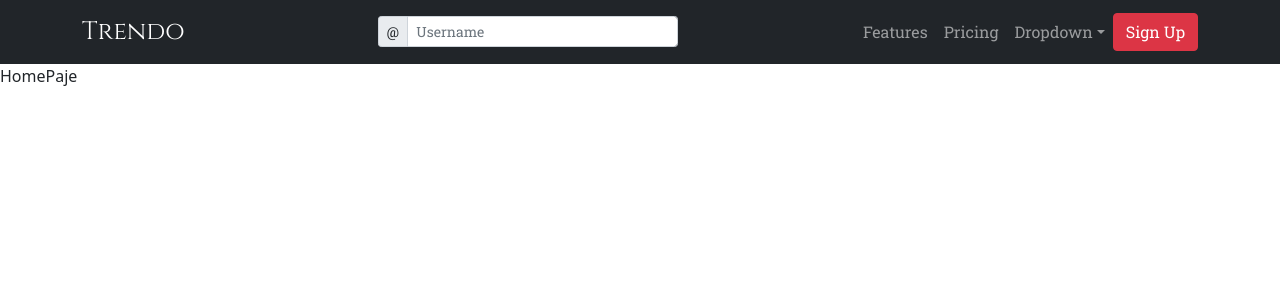
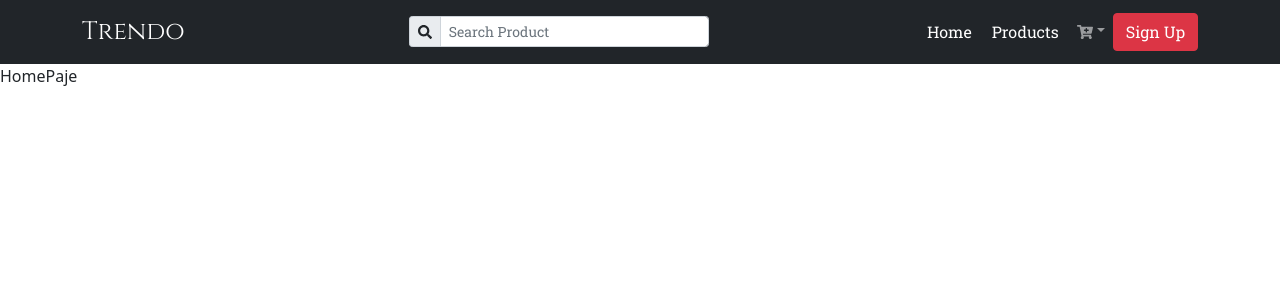
Before and after one commit to Parvez1993/trendo, a React (Create React App) app in the folder frontend/: page / in a window 1280 px wide. Shown: the top 300 px of the page. Built offline with nearby package versions, Linux system fonts and the light colour scheme.

Commit message:
signup modal added

```diff
--- a/frontend/package.json
+++ b/frontend/package.json
@@ -15,6 +15,7 @@
     "react-icons": "^4.3.1",
     "react-router-dom": "6",
     "react-scripts": "5.0.1",
+    "swiper": "^8.1.4",
     "web-vitals": "^2.1.4"
   },
   "scripts": {
--- a/frontend/src/App.js
+++ b/frontend/src/App.js
@@ -8,12 +8,13 @@ import {
   Button,
 } from "react-bootstrap"
 
-import { Routes, Route } from "react-router-dom"
+import { Routes, Route, Link } from "react-router-dom"
 import HomePage from "./components/homepage/HomePage"
 import ProductPage from "./components/ProductPage.js"
 import ProductDetails from "./components/ProductDetails.js"
 import CartPage from "./components/CartPage.js"
 import SignUp from "./components/SignUp"
+import { FaCartPlus, FaSearch } from "react-icons/fa"
 
 function App() {
   return (
@@ -25,18 +26,24 @@ function App() {
           </Navbar.Brand>
 
           <InputGroup size="sm" className="search ms-auto">
-            <InputGroup.Text id="basic-addon1">@</InputGroup.Text>
+            <InputGroup.Text id="basic-addon1">
+              <FaSearch />
+            </InputGroup.Text>
             <FormControl
-              placeholder="Username"
-              aria-label="Username"
+              placeholder="Search Product"
+              aria-label="Search Product"
               aria-describedby="basic-addon1"
             />
           </InputGroup>
 
           <Nav className="ms-auto">
-            <Nav.Link href="#features">Features</Nav.Link>
-            <Nav.Link href="#pricing">Pricing</Nav.Link>
-            <NavDropdown title="Dropdown" id="collasible-nav-dropdown">
+            <Link className="nav-list" to="/">
+              Home
+            </Link>
+            <Link className="nav-list" to="/ProductPage">
+              Products
+            </Link>
+            <NavDropdown title={<FaCartPlus />} id="collasible-nav-dropdown">
               <NavDropdown.Item href="#action/3.1">Action</NavDropdown.Item>
               <NavDropdown.Item href="#action/3.2">
                 Another action
@@ -48,7 +55,9 @@ function App() {
               </NavDropdown.Item>
             </NavDropdown>
           </Nav>
-          <Button variant="danger">Sign Up</Button>
+          <Link to="/SignUp">
+            <Button variant="danger">Sign Up</Button>
+          </Link>
         </Container>
       </Navbar>
 
--- a/frontend/src/index.css
+++ b/frontend/src/index.css
@@ -18,6 +18,15 @@ a{
 
 .search{
   width: 300px;
+}
+
+.nav-list{
+  text-decoration: none;
+  color: #ffffff;
+  display: flex;
+  justify-content: center;
+  align-items: center;
+  padding: 10px;
 }
 
 .menu .item{
```
Also changed, not shown: frontend/src/components/homepage/Slide/Slide.js (added, +7 -0 lines), 1 other file (tests, documents, lock files or other folders).
